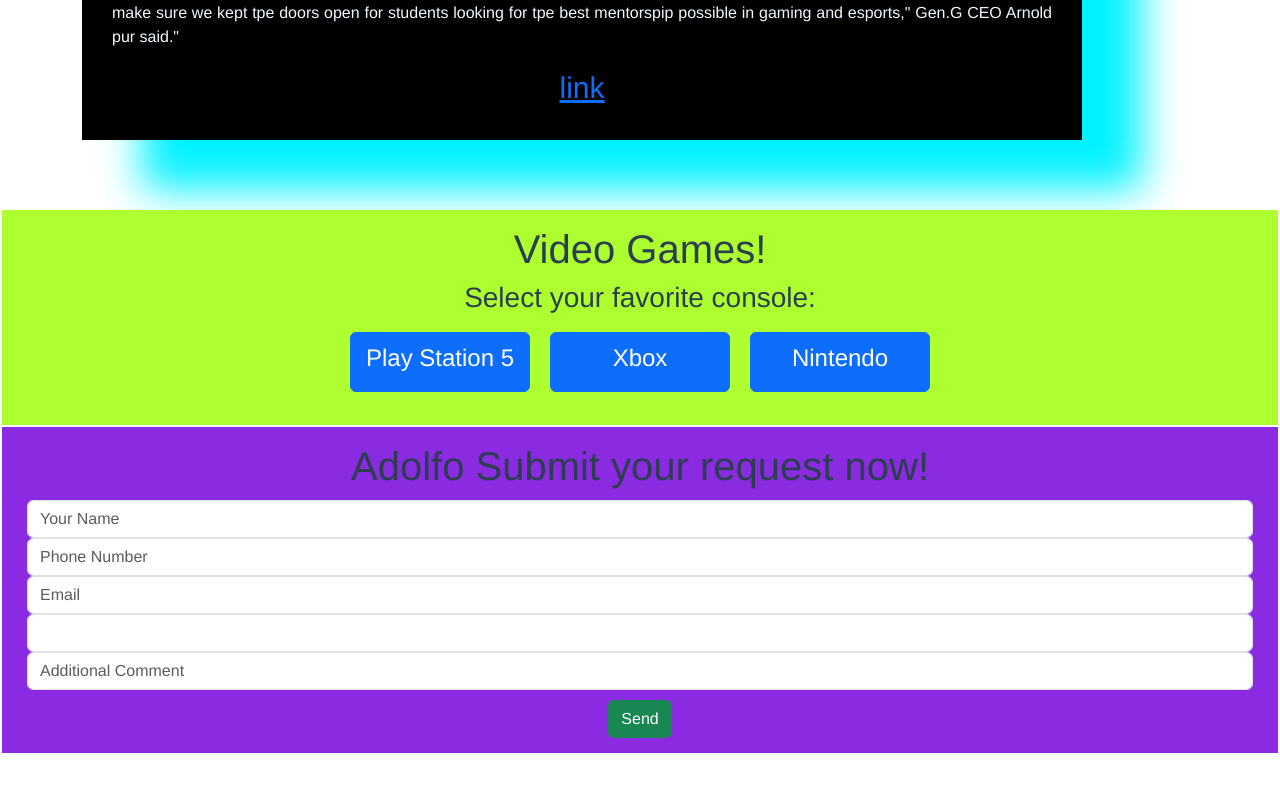
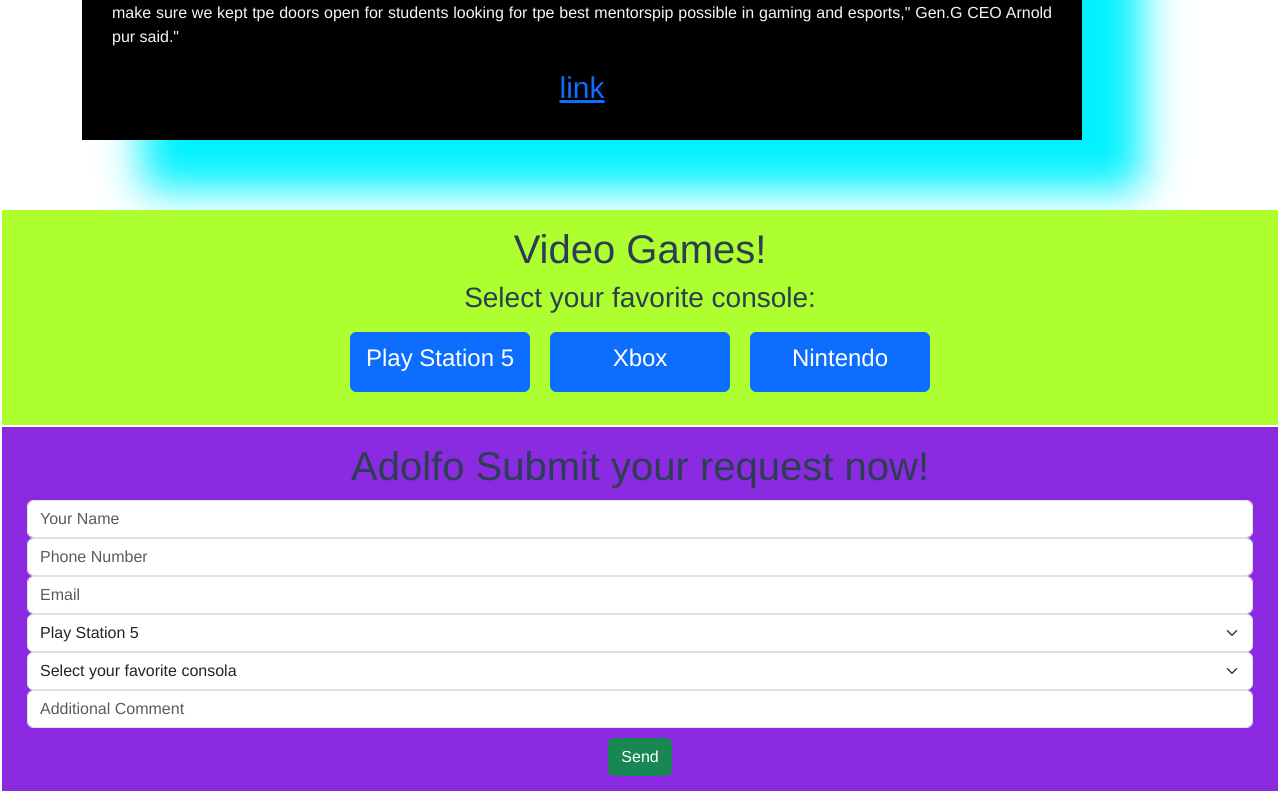
Before and after one commit to Uluru92/Vue_Proyecto_1, a Vue app in the folder proyecto_1_video_juegos/: page / in a window 1280 px wide. Shown: the part 3441-4234 px from the top of the page. Before the commit the page ends 4196 px from the top, so only its background shows below. Built offline with nearby package versions, Linux system fonts and the light colour scheme.

Commit message:
select with vectors

```diff
--- a/proyecto_1_video_juegos/src/components/ContactoSolicitudes.vue
+++ b/proyecto_1_video_juegos/src/components/ContactoSolicitudes.vue
@@ -5,13 +5,18 @@
             <input v-model.lazy="userName" class="form-control" placeholder="Your Name">
             <input v-model.trim="PhoneNumber" class="form-control" placeholder="Phone Number">
             <input v-model.trim="Email" class="form-control" placeholder="Email">
-            <select class="form-control" v-model="Consolas">
-                <option value="" disabled selected>{{Consolas}}</option>
+            <select class="form-select">
+                <option v-for="(consola,index) in ConsolasDisponibles" :key="index">
+                    {{ consola }}
+                </option>
+            </select>
+            <select class="form-select" v-model="Consolas">
+                <option >{{Consolas}}</option>
                 <option value="PlayStation5">Play Station 5</option>
                 <option value="Xbox">Xbox</option>
                 <option value="Nintendo">Nintendo</option>
             </select>
-            <select v-if="Consolas ==='PlayStation5'" class="form-control" v-model="VideoGames">
+            <select v-if="Consolas ==='PlayStation5'" class="form-select" v-model="VideoGames">
                 <option value="" disabled selected>{{VideoGames}}</option>
                 <option value="Demon's Souls">Demon's Souls</option>
                 <option value="Ratchet & Clank: Rift Apart">Ratchet & Clank: Rift Apart</option>
@@ -19,7 +24,7 @@
                 <option value="Returnal">Returnal</option>
                 <option value="Spider-Man: Miles Morales">Spider-Man: Miles Morales</option>
             </select>
-            <select v-if="Consolas ==='Xbox'" class="form-control" v-model="VideoGames">
+            <select v-if="Consolas ==='Xbox'" class="form-select" v-model="VideoGames">
                 <option value="" disabled selected>{{VideoGames}}</option>
                 <option value="Halo Infinite">Halo Infinite</option>
                 <option value="Forza Horizon 5">Forza Horizon 5</option>
@@ -27,7 +32,7 @@
                 <option value="Gears 5">Gears 5</option>
                 <option value="Sea of Thieve">Sea of Thieve</option>
             </select>
-            <select v-if="Consolas ==='Nintendo'" class="form-control" v-model="VideoGames">
+            <select v-if="Consolas ==='Nintendo'" class="form-select" v-model="VideoGames">
                 <option value="" disabled selected>{{VideoGames}}</option>
                 <option value="The Legend of Zelda: Tears of the Kingdom">The Legend of Zelda: Tears of the Kingdom</option>
                 <option value="Super Mario Odyssey">Super Mario Odyssey</option>
@@ -35,7 +40,6 @@
                 <option value="Mario Kart 8 Deluxe">Mario Kart 8 Deluxe</option>
                 <option value="Splatoon 3">Splatoon 3</option>
             </select>
-
             <input v-model.trim="additionalcomment" class="form-control" placeholder="Additional Comment">
         </div>
         <button @click="EnviarSolicitud()" class="btn btn-success">Send</button>
@@ -47,9 +51,6 @@
             <h3 >{{ mensajeSolicitud4 }}</h3>
             <h3 >{{ mensajeSolicitud5 }}</h3>
         </div>
-
-
-
         <h4 v-show="userName">Thanks for choosing us {{ userName.split('').reverse().join('')}}! Ups, thats your name backwards!!!</h4>
     </div>
 </template>
@@ -83,9 +84,13 @@
                 userName: "",
                 PhoneNumber:"",
                 Email: "",
-                additionalcomment: "",// Asegúrate de que este campo esté correctamente definido
+                additionalcomment: "",
                 Consolas: "Select your favorite consola",
-                VideoGames: "Select the game you want to purchase"
+                VideoGames: "Select the game you want to purchase",
+                ConsolasDisponibles: ["Play Station 5","Xbox","Nintendo"],
+                VideoGamesPlayStation5: ["Demon's Souls", "Ratchet & Clank: Rift Apart", "Horizon Forbidden West", "Returnal", "Spider-Man: Miles Morales"],
+                VideoGamesXbox: ["Halo Infinite", "Forza Horizon 5", "Fable", "Gears 5", "Sea of Thieve"],
+                VideoGamesNintendo: ["The Legend of Zelda: Tears of the Kingdom", "Super Mario Odyssey", "Animal Crossing: New Horizons", "Mario Kart 8 Deluxe", "Splatoon 3"]
             }
         }
     }
```
